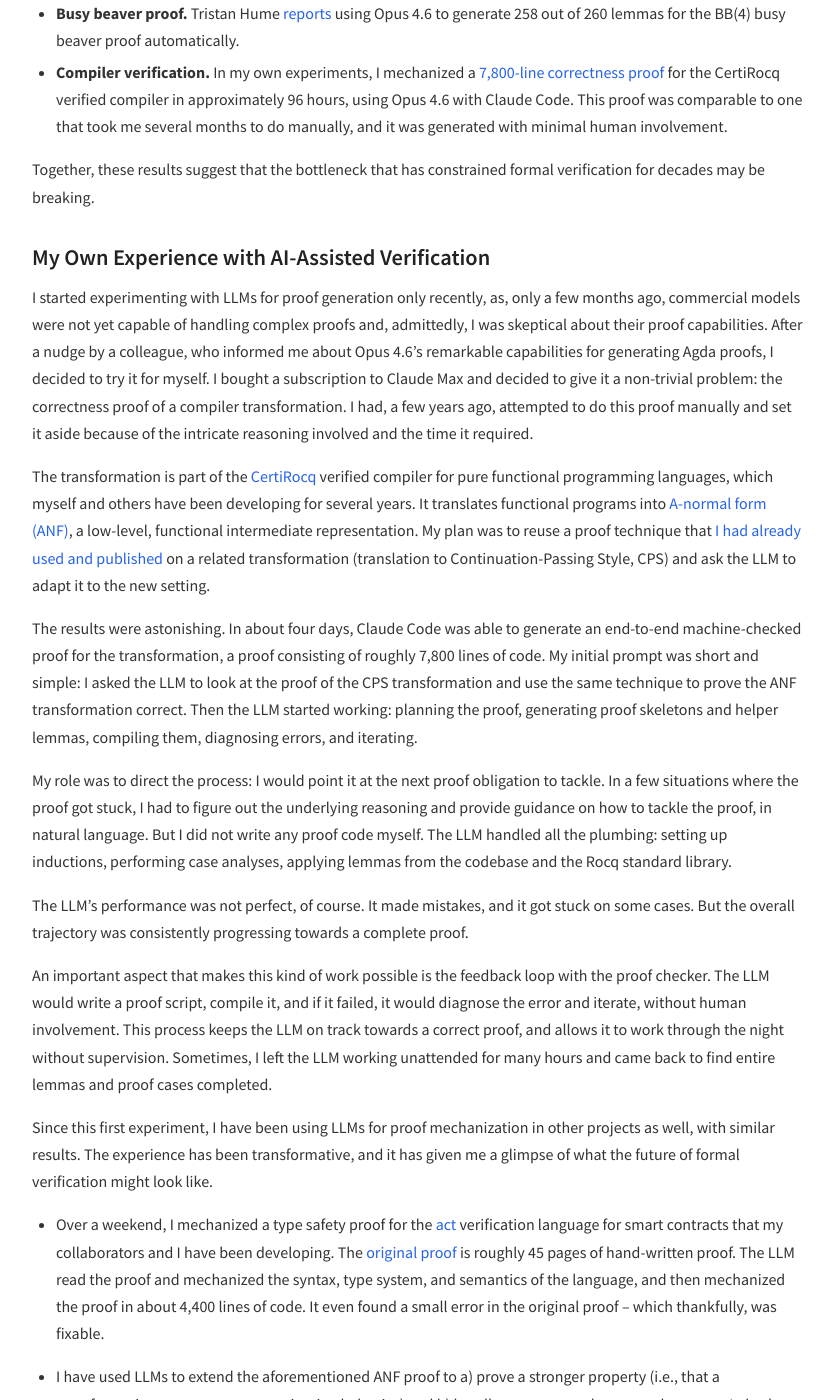
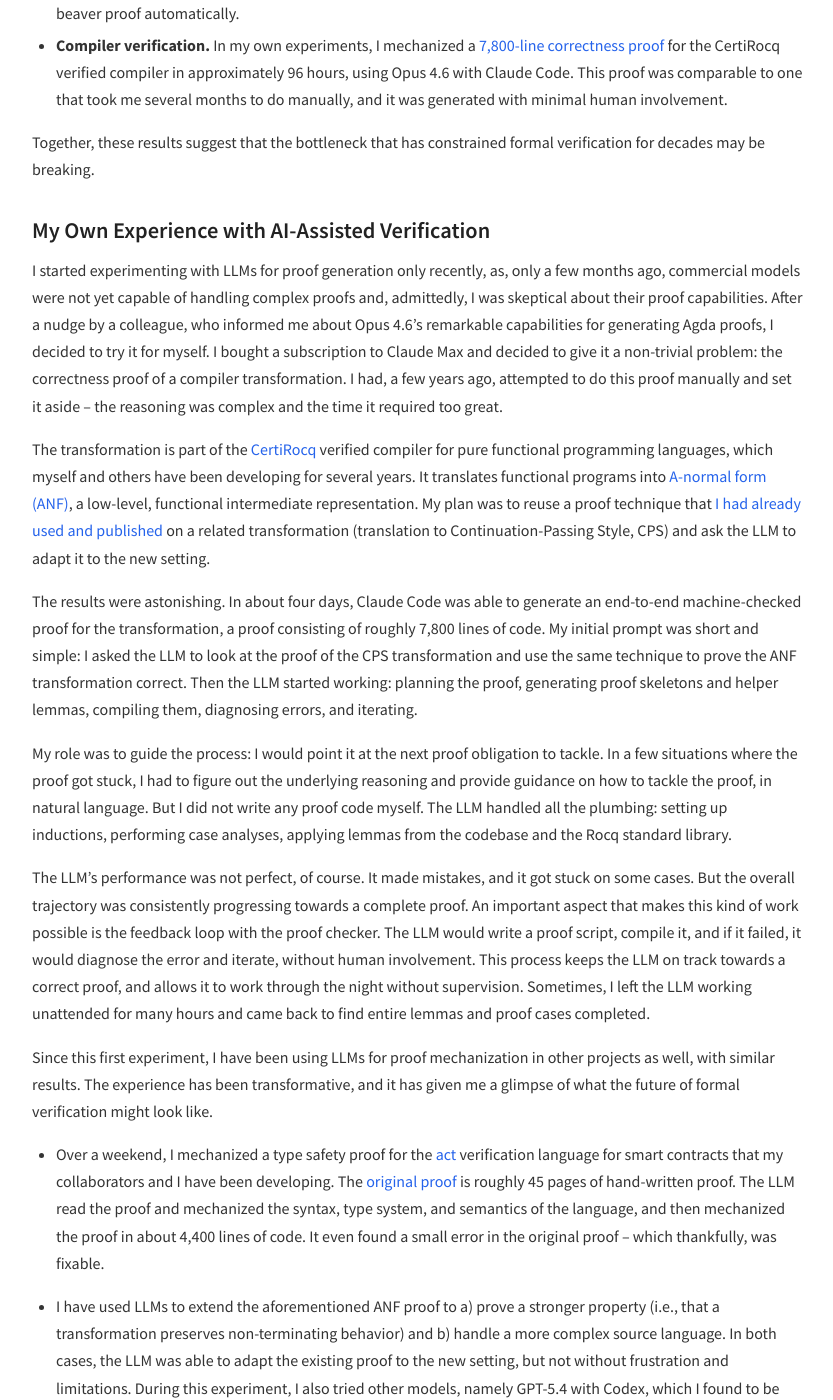
Before and after one commit to zoep/zoep.github.io, a Jekyll site: the page built from _posts/2026-04-17-machine-generated-code-machine-checked-proofs.md, in a window 1280 px wide and 1400 px high, scrolled down 3151 px. Shown: the whole window, without its empty margins (222-1055 px from the left). Built offline with Jekyll 4.4.1, drawn with Linux system fonts in a browser that asks for light colours; some of the changed text lies outside the part shown.

Commit message:
Blog post

```diff
--- a/_posts/2026-04-17-machine-generated-code-machine-checked-proofs.md
+++ b/_posts/2026-04-17-machine-generated-code-machine-checked-proofs.md
@@ -5,7 +5,7 @@
 image: /assets/img/godel-grave.jpg
 ---
 
-For more than a hundred years, the dream of a "proof machine", a mechanical procedure that automatically carries out mathematical reasoning according to formal rules, has haunted mathematics and computer science. In its strongest form, the dream proved to be theoretically impossible, but in the process, the theory of computation was born. And despite the limitations, it continued to inspire generations of mathematicians and computer scientists, who, along the way, built the tools to approach it as closely as possible: proof assistants and theorem provers. Yet, mechanizing mathematical proofs has remained a daunting task, requiring enormous human effort.
+For more than a hundred years, the dream of a "proof machine", a mechanical procedure that automatically carries out mathematical reasoning according to formal rules, has haunted mathematics and computer science. In its strongest form, the dream proved to be theoretically impossible, but in the process, the theory of computation was born. And despite the limitations, it continued to inspire generations of mathematicians and computer scientists, who, along the way, built the tools to draw as close to it as possible: proof assistants and theorem provers. Yet, mechanizing mathematical proofs has remained a daunting task, requiring enormous human effort.
 
 Last February, I sat at my laptop and watched an AI coding agent write 7,800 lines of such a proof in four days. This post is about that experience, and about the longer arc it belongs to.
 
@@ -14,7 +14,7 @@
 
 In the early 20th century, a foundational crisis shook mathematics. Paradoxes in set theory exposed the shaky foundations of the informal reasoning mathematicians relied on. In 1921, David Hilbert, one of the most renowned mathematicians of his time, proposed a foundational program to the mathematical community, one that would change the course of mathematical logic and computer science. Hilbert's ambition was to have a formal, unifying theory of mathematics, one that would put all of mathematics on solid ground. He proposed to express all of mathematics in a formal language, and derive all mathematical truths from a finite set of axioms and inference rules. Such axiomatization had to be *consistent*, meaning it cannot prove false statements, and *complete*, meaning that it can prove all true statements.
 
-But Hilbert's vision went even further: he wanted the system to be *decidable*, meaning that there would be a mechanical procedure, a "proof machine," so to speak, that could determine whether any given statement is provable from the axioms.
+But Hilbert's vision went even further: he wanted the system to be *decidable*, meaning that there would be a mechanical procedure, a "proof machine", so to speak, that could determine whether any given statement is provable from the axioms.
 
 The dream did not last long. In 1931, Kurt Godel proved that any formal system powerful enough to express arithmetic cannot prove its own consistency, and that there will always be true statements within it that cannot be proved. The consistency and completeness that Hilbert sought were mathematically impossible. A few years later, Turing and Church independently settled the *Entscheidungsproblem*: there is no algorithm that can decide the provability of a given mathematical statement. The mechanical procedure Hilbert dreamed of does not exist.
 
@@ -39,10 +39,10 @@
 
 These efforts narrowed the gap between Hilbert's dream and reality and have led to remarkable results in formalizing complex mathematical theorems and verifying significant pieces of software. Some of the most notable results include:
 
-- The [four-color theorem](https://www.ams.org/notices/200811/tx081101382p.pdf) (Rocq, 2005). The four-color theorem was the first major theorem whose proof, by Appel and Haken in 1976, relied on computer calculation. Georges Gonthier's formalization in Rocq was a landmark in mathematical mechanization and demonstrated that proof assistants could handle substantial proofs. The formalization is approximately 60,000 lines of Rocq code.
-- The [CompCert](https://github.com/absint/compcert) verified compiler (Rocq, 2005). CompCert was one of the first major successes in large-scale formal verification of software, showing that a realistic, optimizing C compiler could be proved correct. The development took approximately 3 person-years and 42,000 lines of Rocq.
-- The [seL4](https://dl.acm.org/doi/10.1145/1629575.1629596) microkernel (Isabelle/HOL, 2009). seL4 was the first formally verified general-purpose operating system kernel. The verification took approximately 20 person-years and 200,000 lines of proof.
-- The [Feit-Thompson theorem](https://inria.hal.science/hal-00816699/document) (Rocq, 2012). The formalization of the Feit-Thompson theorem took six years and approximately 150,000 lines of Rocq.
+- **The [four-color theorem](https://www.ams.org/notices/200811/tx081101382p.pdf)** (Rocq, 2005). The four-color theorem was the first major theorem whose proof, by Appel and Haken in 1976, relied on computer calculation. Georges Gonthier's formalization in Rocq was a landmark in mathematical mechanization and demonstrated that proof assistants could handle substantial proofs. The formalization is approximately 60,000 lines of Rocq code.
+- **The [CompCert](https://github.com/absint/compcert) verified compiler** (Rocq, 2005). CompCert was one of the first major successes in large-scale formal verification of software, showing that a realistic, optimizing C compiler could be proved correct. The development took approximately 3 person-years and 42,000 lines of Rocq.
+- **The [seL4](https://dl.acm.org/doi/10.1145/1629575.1629596) microkernel** (Isabelle/HOL, 2009). seL4 was the first formally verified general-purpose operating system kernel. The verification took approximately 20 person-years and 200,000 lines of proof.
+- **The [Feit-Thompson theorem](https://inria.hal.science/hal-00816699/document)** (Rocq, 2012). The formalization of the Feit-Thompson theorem took six years and approximately 150,000 lines of Rocq.
 
 But the bottleneck has always been the human effort required to construct machine-checked proofs. For decades, formal verification has been a discipline of the devoted few, requiring crushing labor for results that most of the world never sees.
 
@@ -65,23 +65,22 @@
 
 ## My Own Experience with AI-Assisted Verification
 
-I started experimenting with LLMs for proof generation only recently, as, only a few months ago, commercial models were not yet capable of handling complex proofs and, admittedly, I was skeptical about their proof capabilities. After a nudge by a colleague, who informed me about Opus 4.6's remarkable capabilities for generating Agda proofs, I decided to try it for myself. I bought a subscription to Claude Max and decided to give it a non-trivial problem: the correctness proof of a compiler transformation. I had, a few years ago, attempted to do this proof manually and set it aside because of the intricate reasoning involved and the time it required.
+I started experimenting with LLMs for proof generation only recently, as, only a few months ago, commercial models were not yet capable of handling complex proofs and, admittedly, I was skeptical about their proof capabilities. After a nudge by a colleague, who informed me about Opus 4.6's remarkable capabilities for generating Agda proofs, I decided to try it for myself. I bought a subscription to Claude Max and decided to give it a non-trivial problem: the correctness proof of a compiler transformation. I had, a few years ago, attempted to do this proof manually and set it aside -- the reasoning was complex and the time it required too great.
 
 The transformation is part of the [CertiRocq](https://github.com/CertiRocq/certirocq) verified compiler for pure functional programming languages, which myself and others have been developing for several years. It translates functional programs into [A-normal form (ANF)](https://en.wikipedia.org/wiki/A-normal_form), a low-level, functional intermediate representation. My plan was to reuse a proof technique that [I had already used and published](https://dl.acm.org/doi/10.1145/3485491) on a related transformation (translation to Continuation-Passing Style, CPS) and ask the LLM to adapt it to the new setting.
 
 The results were astonishing. In about four days, Claude Code was able to generate an end-to-end machine-checked proof for the transformation, a proof consisting of roughly 7,800 lines of code. My initial prompt was short and simple: I asked the LLM to look at the proof of the CPS transformation and use the same technique to prove the ANF transformation correct. Then the LLM started working: planning the proof, generating proof skeletons and helper lemmas, compiling them, diagnosing errors, and iterating.
 
-My role was to direct the process: I would point it at the next proof obligation to tackle. In a few situations where the proof got stuck, I had to figure out the underlying reasoning and provide guidance on how to tackle the proof, in natural language. But I did not write any proof code myself. The LLM handled all the plumbing: setting up inductions, performing case analyses, applying lemmas from the codebase and the Rocq standard library.
+My role was to guide the process: I would point it at the next proof obligation to tackle. In a few situations where the proof got stuck, I had to figure out the underlying reasoning and provide guidance on how to tackle the proof, in natural language. But I did not write any proof code myself. The LLM handled all the plumbing: setting up inductions, performing case analyses, applying lemmas from the codebase and the Rocq standard library.
 
 The LLM's performance was not perfect, of course. It made mistakes, and it got stuck on some cases. But the overall trajectory was consistently progressing towards a complete proof.
-
 An important aspect that makes this kind of work possible is the feedback loop with the proof checker. The LLM would write a proof script, compile it, and if it failed, it would diagnose the error and iterate, without human involvement. This process keeps the LLM on track towards a correct proof, and allows it to work through the night without supervision. Sometimes, I left the LLM working unattended for many hours and came back to find entire lemmas and proof cases completed.
 
 Since this first experiment, I have been using LLMs for proof mechanization in other projects as well, with similar results. The experience has been transformative, and it has given me a glimpse of what the future of formal verification might look like.
 
 - Over a weekend, I mechanized a type safety proof for the [act](https://github.com/argotorg/act) verification language for smart contracts that my collaborators and I have been developing. The [original proof](https://arxiv.org/abs/2604.02955) is roughly 45 pages of hand-written proof. The LLM read the proof and mechanized the syntax, type system, and semantics of the language, and then mechanized the proof in about 4,400 lines of code. It even found a small error in the original proof -- which thankfully, was fixable.
 
-- I have used LLMs to extend the aforementioned ANF proof to a) prove a stronger property (i.e., that a transformation preserves non-terminating behavior) and b) handle a more complex source language. In both cases, the LLM was able to adapt the existing proof to the new setting, but not without frustration and limitations. During this experiment, I also experimented with other models, namely GPT-5.4 with Codex, which I found to be way more effective for the particular task.
+- I have used LLMs to extend the aforementioned ANF proof to a) prove a stronger property (i.e., that a transformation preserves non-terminating behavior) and b) handle a more complex source language. In both cases, the LLM was able to adapt the existing proof to the new setting, but not without frustration and limitations. During this experiment, I also tried other models, namely GPT-5.4 with Codex, which I found to be way more effective for the particular task.
 
 - I asked Harmonic's [Aristotle](https://aristotle.harmonic.fun/) to implement and verify simple algorithms in Lean. Currently, Aristotle seems capable of working autonomously to produce verified Lean code, at least for simple algorithms. For example, it was capable of solving the [product-maximizing partition](https://bldavies.com/blog/product-maximising-partitions/) problem and generating a machine-checked proof of optimality in a matter of an hour.
 
```
Also changed, not shown: other parts of _posts/2026-04-17-machine-generated-code-machine-checked-proofs.md (+5 -5 lines).
